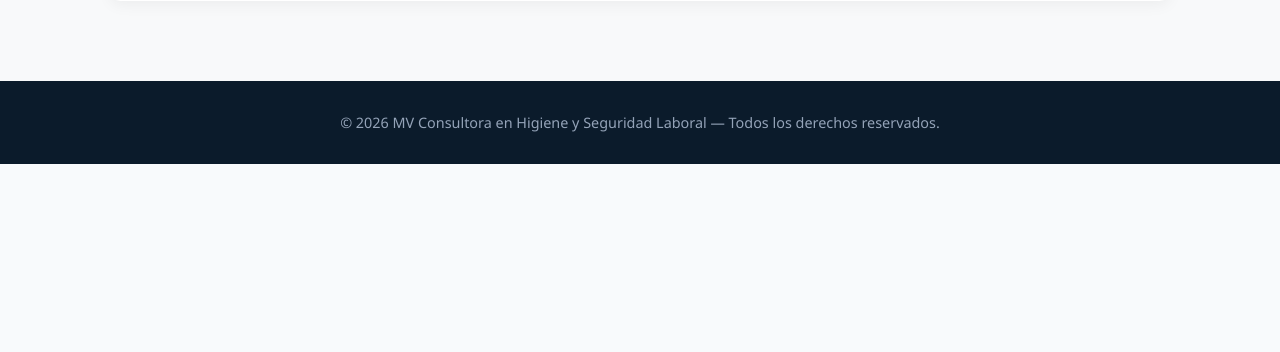
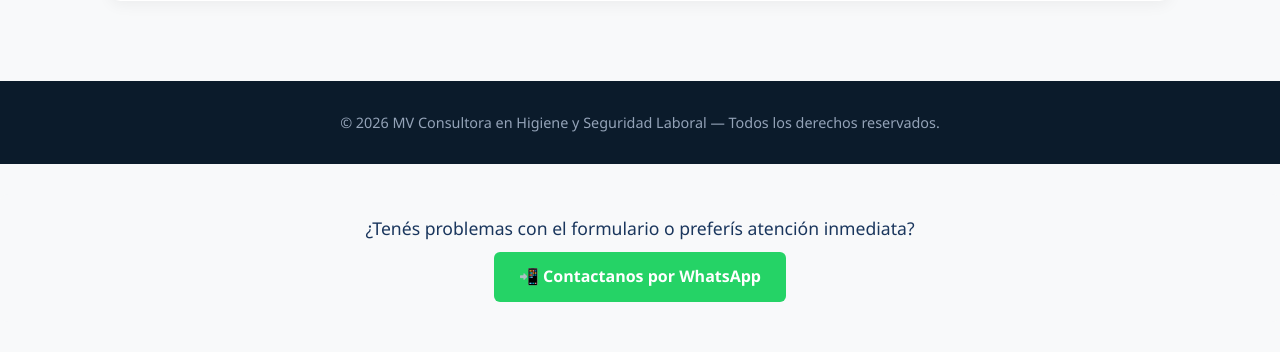
Before and after one commit to rubendarioveron-creator/mv-consultora, a Flask app: page / in a window 1280 px wide. Shown: the part 2009-2361 px from the top of the page. Before the commit the page ends 2173 px from the top, so only its background shows below. Run offline with Flask 3, Linux system fonts and the light colour scheme.

Commit message:
Update index.html

```diff
--- a/templates/index.html
+++ b/templates/index.html
@@ -203,6 +203,14 @@
     <footer>
         <p>&copy; 2026 MV Consultora en Higiene y Seguridad Laboral — Todos los derechos reservados.</p>
     </footer>
-
+<!-- Sección de contacto directo de emergencia -->
+<div style="text-align: center; margin: 30px 0; padding: 20px; background: #f8f9fa; border-radius: 8px;">
+    <p style="color: #1a365d; font-size: 1.1rem; margin-bottom: 10px;">¿Tenés problemas con el formulario o preferís atención inmediata?</p>
+    <a href="https://wa.me/5491135772711?text=Hola,%20necesito%20consultar%20por%20los%20servicios%20de%20MV%20Consultora"
+       target="_blank"
+       style="background: #25d366; color: white; padding: 12px 25px; text-decoration: none; border-radius: 6px; font-weight: bold; display: inline-block;">
+       📲 Contactanos por WhatsApp
+    </a>
+</div>
 </body>
 </html>
```
